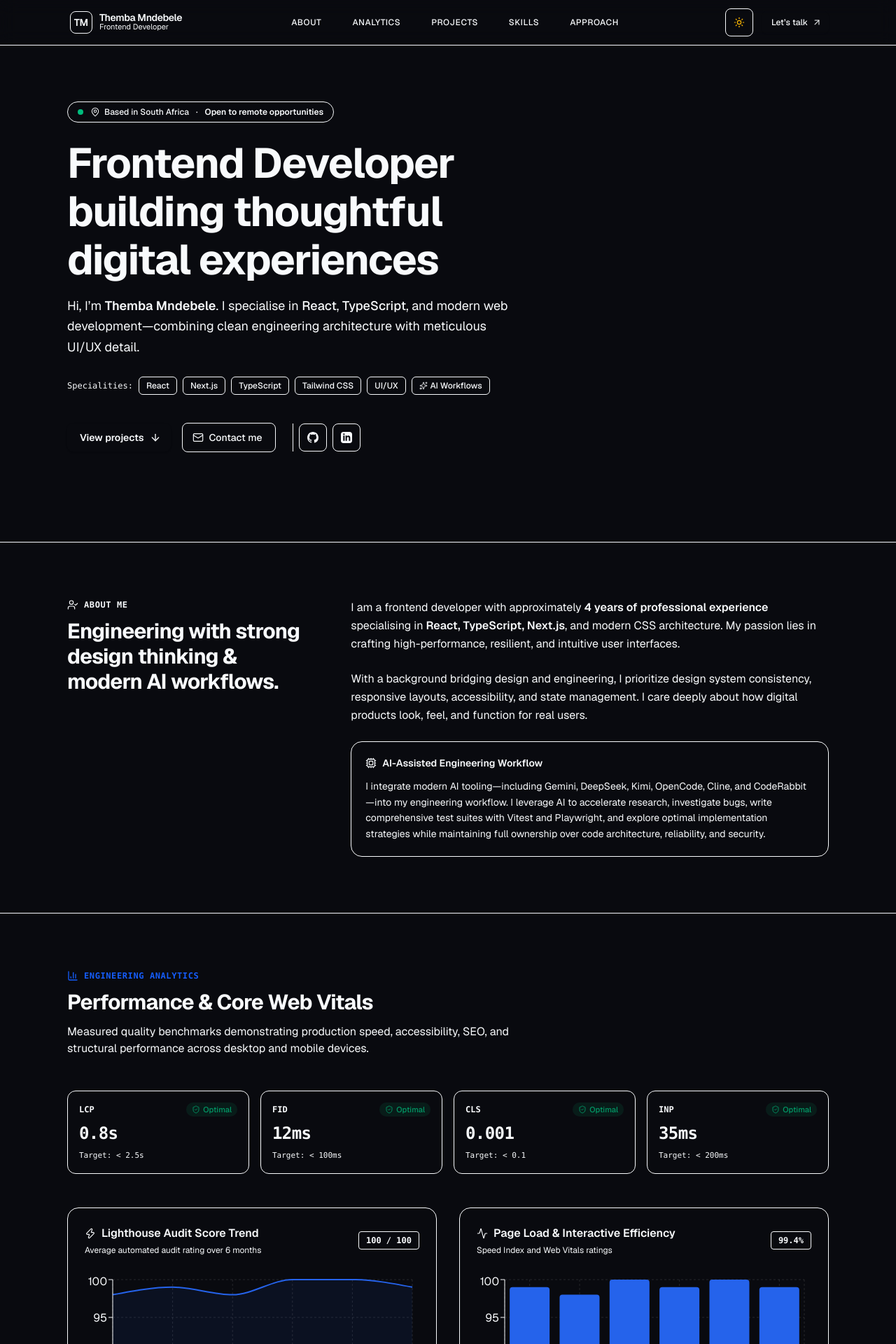
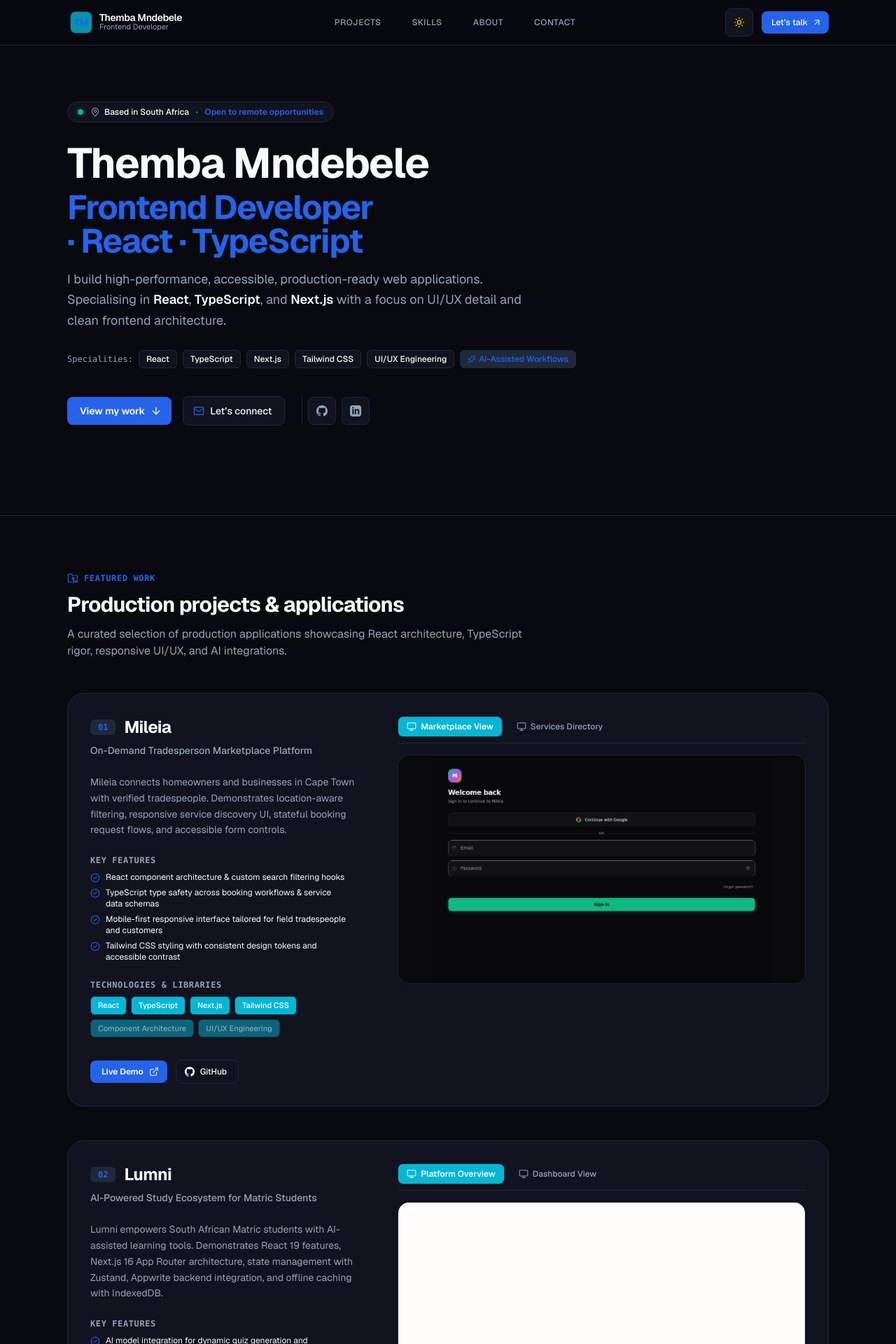
Before and after one commit to thembaxx/portfolio-, a Next.js app: page / in a window 1280 px wide. Shown: the top 1920 px of the page at 70% size. Built offline with nearby package versions, Linux system fonts and the light colour scheme.

Commit message:
refactor: audit and refine portfolio for recruiter impact, UX, and accessibility
Co-authored-by: thembaxx <57948152+thembaxx@users.noreply.github.com>

```diff
--- a/src/app/globals.css
+++ b/src/app/globals.css
@@ -1,4 +1,26 @@
 @import "tailwindcss";
+
+@theme {
+  --color-background: var(--background);
+  --color-foreground: var(--foreground);
+  --color-card: var(--card);
+  --color-card-foreground: var(--card-foreground);
+  --color-popover: var(--popover);
+  --color-popover-foreground: var(--popover-foreground);
+  --color-primary: var(--primary);
+  --color-primary-foreground: var(--primary-foreground);
+  --color-secondary: var(--secondary);
+  --color-secondary-foreground: var(--secondary-foreground);
+  --color-muted: var(--muted);
+  --color-muted-foreground: var(--muted-foreground);
+  --color-accent: var(--accent);
+  --color-accent-foreground: var(--accent-foreground);
+  --color-destructive: var(--destructive);
+  --color-destructive-foreground: var(--destructive-foreground);
+  --color-border: var(--border);
+  --color-input: var(--input);
+  --color-ring: var(--ring);
+}
 
 @layer base {
   :root {
--- a/src/app/page.tsx
+++ b/src/app/page.tsx
@@ -1,10 +1,8 @@
 import { Navbar } from "@/components/Navbar";
 import { Hero } from "@/components/Hero";
-import { About } from "@/components/About";
-import { AnalyticsSection } from "@/components/AnalyticsSection";
 import { ProjectSection } from "@/components/ProjectSection";
 import { Skills } from "@/components/Skills";
-import { Approach } from "@/components/Approach";
+import { About } from "@/components/About";
 import { Contact } from "@/components/Contact";
 import { Footer } from "@/components/Footer";
 
@@ -21,11 +19,9 @@ export default function Home() {
       <Navbar />
       <main id="main-content" className="flex-1">
         <Hero />
-        <About />
-        <AnalyticsSection />
         <ProjectSection />
         <Skills />
-        <Approach />
+        <About />
         <Contact />
       </main>
       <Footer />
--- a/src/components/AnalyticsSection.tsx
+++ b/src/components/AnalyticsSection.tsx
@@ -1,6 +1,6 @@
 "use client";
 
-import { useEffect, useState } from "react";
+import { useSyncExternalStore } from "react";
 import { Activity, BarChart3, ShieldCheck, Zap } from "lucide-react";
 import {
   AreaChart,
@@ -30,12 +30,14 @@ const vitalsBreakdown = [
   { metric: "INP", value: "35ms", benchmark: "< 200ms", status: "Optimal" },
 ];
 
+const emptySubscribe = () => () => {};
+
 export function AnalyticsSection() {
-  const [mounted, setMounted] = useState(false);
-
-  useEffect(() => {
-    setMounted(true);
-  }, []);
+  const mounted = useSyncExternalStore(
+    emptySubscribe,
+    () => true,
+    () => false
+  );
 
   return (
     <section id="analytics" className="py-20 border-b border-border transition-colors scroll-mt-24">
--- a/src/components/Contact.tsx
+++ b/src/components/Contact.tsx
@@ -19,11 +19,11 @@ export function Contact() {
 
           <div className="flex flex-col sm:flex-row items-stretch sm:items-center gap-4 pt-2">
             <a
-              href="mailto:me@themba.dev"
+              href="mailto:mndebele.themba@gmail.com"
               className="inline-flex items-center justify-center gap-2.5 pl-5 pr-6 py-3.5 rounded-xl bg-primary text-primary-foreground font-semibold text-sm shadow-sm hover:bg-primary/90 active:scale-[0.97] transition-[color,background-color,border-color,transform] duration-150 ease-out focus-visible:outline-none focus-visible:ring-2 focus-visible:ring-ring focus-visible:ring-offset-2 focus-visible:ring-offset-background"
             >
               <Mail className="w-4 h-4" strokeWidth={2} aria-hidden="true" />
-              <span>me@themba.dev</span>
+              <span>mndebele.themba@gmail.com</span>
             </a>
 
             <a
--- a/src/components/Footer.tsx
+++ b/src/components/Footer.tsx
@@ -29,7 +29,7 @@ export function Footer() {
             LinkedIn
           </a>
           <a
-            href="mailto:me@themba.dev"
+            href="mailto:mndebele.themba@gmail.com"
             className="hover:text-foreground transition-colors focus-visible:outline-none focus-visible:ring-2 focus-visible:ring-ring focus-visible:ring-offset-2 focus-visible:ring-offset-background rounded px-1.5 py-0.5"
           >
             Email
--- a/src/components/Hero.tsx
+++ b/src/components/Hero.tsx
@@ -24,23 +24,20 @@ export function Hero() {
           {/* Main Value Proposition */}
           <div className="space-y-4">
             <h1 className="text-3xl sm:text-5xl lg:text-6xl font-bold tracking-tight leading-[1.15] [text-wrap:balance]">
-              Frontend Developer building{" "}
-              <span className="text-primary font-bold">
-                thoughtful digital experiences
+              Themba Mndebele
+              <span className="block text-primary font-bold text-2xl sm:text-4xl lg:text-5xl mt-1">
+                Frontend Developer · React · TypeScript
               </span>
             </h1>
             <p className="text-base sm:text-lg text-muted-foreground leading-relaxed max-w-2xl font-normal [text-wrap:pretty]">
-              Hi, I’m <strong className="text-foreground font-semibold">Themba Mndebele</strong>. I
-              specialise in <strong className="text-foreground font-medium">React</strong>,{" "}
-              <strong className="text-foreground font-medium">TypeScript</strong>, and modern web
-              development&mdash;combining clean engineering architecture with meticulous UI/UX detail.
+              I build high-performance, accessible, production-ready web applications. Specialising in <strong className="text-foreground font-semibold">React</strong>, <strong className="text-foreground font-semibold">TypeScript</strong>, and <strong className="text-foreground font-semibold">Next.js</strong> with a focus on UI/UX detail and clean frontend architecture.
             </p>
           </div>
 
           {/* Tech stack highlights */}
           <div className="flex flex-wrap items-center gap-2 pt-1 text-xs">
             <span className="font-mono text-muted-foreground">Specialities:</span>
-            {["React", "Next.js", "TypeScript", "Tailwind CSS", "UI/UX"].map((tech) => (
+            {["React", "TypeScript", "Next.js", "Tailwind CSS", "UI/UX Engineering"].map((tech) => (
               <span
                 key={tech}
                 className="px-2.5 py-1 rounded-md bg-card border border-border text-foreground font-medium shadow-2xs whitespace-nowrap"
@@ -50,28 +47,26 @@ export function Hero() {
             ))}
             <span className="inline-flex items-center gap-1 px-2.5 py-1 rounded-md bg-accent border border-border text-primary font-medium whitespace-nowrap">
               <Sparkles className="w-3 h-3 text-primary" strokeWidth={1.75} aria-hidden="true" />
-              <span>AI Workflows</span>
+              <span>AI-Assisted Workflows</span>
             </span>
           </div>
 
           {/* Call to Actions */}
           <div className="pt-4 flex flex-wrap items-center gap-4">
-            {/* Button with icon on right gets slightly smaller padding on the icon side: pl-4.5 pr-3.5 */}
             <a
               href="#projects"
               className="inline-flex items-center gap-2 pl-4.5 pr-3.5 py-2.5 rounded-lg bg-primary text-primary-foreground font-semibold text-sm shadow-sm hover:bg-primary/90 active:scale-[0.97] transition-[color,background-color,border-color,transform] duration-150 ease-out focus-visible:outline-none focus-visible:ring-2 focus-visible:ring-ring focus-visible:ring-offset-2 focus-visible:ring-offset-background"
             >
-              <span>View projects</span>
+              <span>View my work</span>
               <ArrowDown className="w-4 h-4" strokeWidth={2} aria-hidden="true" />
             </a>
 
-            {/* Button with icon on left gets slightly smaller padding on the icon side: pl-3.5 pr-4.5 */}
             <a
-              href="mailto:me@themba.dev"
+              href="mailto:mndebele.themba@gmail.com"
               className="inline-flex items-center gap-2 pl-3.5 pr-4.5 py-2.5 rounded-lg bg-card hover:bg-accent text-foreground border border-border text-sm font-medium active:scale-[0.97] transition-[color,background-color,border-color,transform] duration-150 ease-out focus-visible:outline-none focus-visible:ring-2 focus-visible:ring-ring focus-visible:ring-offset-2 focus-visible:ring-offset-background"
             >
               <Mail className="w-4 h-4 text-primary" strokeWidth={1.75} aria-hidden="true" />
-              <span>Contact me</span>
+              <span>Let’s connect</span>
             </a>
 
             <div className="flex items-center gap-2 ml-2 pl-2 border-l border-border">
--- a/src/components/Navbar.tsx
+++ b/src/components/Navbar.tsx
@@ -1,29 +1,40 @@
 "use client";
 
-import { useState, useEffect } from "react";
+import { useState, useEffect, useSyncExternalStore } from "react";
 import Link from "next/link";
 import { useTheme } from "next-themes";
 import { Menu, X, ArrowUpRight, Sun, Moon } from "lucide-react";
 
+const emptySubscribe = () => () => {};
+
 export function Navbar() {
   const [mobileMenuOpen, setMobileMenuOpen] = useState(false);
-  const [mounted, setMounted] = useState(false);
+  const mounted = useSyncExternalStore(
+    emptySubscribe,
+    () => true,
+    () => false
+  );
   const { theme, setTheme } = useTheme();
 
   useEffect(() => {
-    setMounted(true);
-  }, []);
+    const handleKeyDown = (e: KeyboardEvent) => {
+      if (e.key === "Escape" && mobileMenuOpen) {
+        setMobileMenuOpen(false);
+      }
+    };
+    window.addEventListener("keydown", handleKeyDown);
+    return () => window.removeEventListener("keydown", handleKeyDown);
+  }, [mobileMenuOpen]);
 
   const navLinks = [
-    { name: "About", href: "#about" },
-    { name: "Analytics", href: "#analytics" },
     { name: "Projects", href: "#projects" },
     { name: "Skills", href: "#skills" },
-    { name: "Approach", href: "#approach" },
+    { name: "About", href: "#about" },
+    { name: "Contact", href: "#contact" },
   ];
 
   return (
-    <header className="sticky top-0 z-50 backdrop-blur-md bg-background/80 border-b border-border transition-colors">
+    <header className="sticky top-0 z-50 backdrop-blur-md bg-background/95 border-b border-border transition-colors">
       <div className="max-w-6xl mx-auto px-4 sm:px-6 lg:px-8 h-16 flex items-center justify-between">
         {/* Monogram / Name Logo */}
         <Link
--- a/src/components/ProjectCard.tsx
+++ b/src/components/ProjectCard.tsx
@@ -86,9 +86,10 @@ export function ProjectCard({ project, index }: ProjectCardProps) {
               href={project.liveUrl}
               target="_blank"
               rel="noopener noreferrer"
+              aria-label={`Open Live Demo for ${project.title}`}
               className="inline-flex items-center gap-2 pl-4 pr-3 py-2 rounded-lg bg-primary hover:bg-primary/90 text-primary-foreground font-semibold text-xs active:scale-[0.97] transition-[color,background-color,border-color,transform] duration-150 ease-out focus-visible:outline-none focus-visible:ring-2 focus-visible:ring-ring focus-visible:ring-offset-2 focus-visible:ring-offset-background"
             >
-              <span>Live website</span>
+              <span>Live Demo</span>
               <ExternalLink className="w-3.5 h-3.5" strokeWidth={1.75} aria-hidden="true" />
             </a>
 
@@ -96,12 +97,13 @@ export function ProjectCard({ project, index }: ProjectCardProps) {
               href={project.githubUrl}
               target="_blank"
               rel="noopener noreferrer"
+              aria-label={`View GitHub repository for ${project.title}`}
               className="inline-flex items-center gap-2 pl-3 pr-4 py-2 rounded-lg bg-card hover:bg-accent border border-border text-foreground text-xs font-medium active:scale-[0.97] transition-[color,background-color,border-color,transform] duration-150 ease-out focus-visible:outline-none focus-visible:ring-2 focus-visible:ring-ring focus-visible:ring-offset-2 focus-visible:ring-offset-background"
             >
               <svg className="w-3.5 h-3.5 fill-current shrink-0" viewBox="0 0 24 24" aria-hidden="true">
                 <path d="M12 0C5.37 0 0 5.37 0 12c0 5.31 3.435 9.795 8.205 11.385.6.105.825-.255.825-.57 0-.285-.015-1.23-.015-2.235-3.015.555-3.795-.735-4.035-1.41-.135-.345-.72-1.41-1.23-1.695-.42-.225-1.02-.78-.015-.795.945-.015 1.62.87 1.845 1.23 1.08 1.815 2.805 1.305 3.495.99.105-.78.42-1.305.765-1.605-2.67-.3-5.46-1.335-5.46-5.925 0-1.305.465-2.385 1.23-3.225-.12-.3-.54-1.53.12-3.18 0 0 1.005-.315 3.3 1.23.96-.27 1.98-.405 3-.405s2.04.135 3 .405c2.295-1.56 3.3-1.23 3.3-1.23.66 1.65.24 2.88.12 3.18.765.84 1.23 1.905 1.23 3.225 0 4.605-2.805 5.625-5.475 5.925.435.375.81 1.095.81 2.22 0 1.605-.015 2.895-.015 3.3 0 .315.225.69.825.57A12.02 12.02 0 0024 12c0-6.63-5.37-12-12-12z" />
               </svg>
-              <span>GitHub code</span>
+              <span>GitHub</span>
             </a>
           </div>
         </div>
--- a/src/components/ProjectSection.tsx
+++ b/src/components/ProjectSection.tsx
@@ -7,30 +7,29 @@ export function ProjectSection() {
       id: "mileia",
       title: "Mileia",
       subtitle: "On-Demand Tradesperson Marketplace Platform",
-      oneLiner:
-        "Connect with verified local tradespeople in Cape Town on demand.",
+      oneLiner: "An on-demand marketplace connecting local residents with verified tradespeople.",
       description:
-        "Mileia is an on-demand marketplace connecting Cape Town residents with verified local tradespeople (plumbers, electricians, builders). Features location-based filtering, instant booking workflows, and mobile-first responsive layout.",
+        "Mileia connects homeowners and businesses in Cape Town with verified tradespeople. Demonstrates location-aware filtering, responsive service discovery UI, stateful booking request flows, and accessible form controls.",
       features: [
-        "Location-aware trade service search and verified professional directory",
-        "On-demand booking request flow and service estimation interface",
-        "Mobile-first responsive UI built for frictionless field access",
-        "Polished design system with dynamic service filtering components",
+        "React component architecture & custom search filtering hooks",
+        "TypeScript type safety across booking workflows & service data schemas",
+        "Mobile-first responsive interface tailored for field tradespeople and customers",
+        "Tailwind CSS styling with consistent design tokens and accessible contrast",
       ],
       technologies: ["React", "TypeScript", "Next.js", "Tailwind CSS"],
-      tools: ["Lucide Icons", "UI/UX Architecture"],
+      tools: ["Component Architecture", "UI/UX Engineering"],
       screenshots: [
         {
           src: "/projects/mileia-1.png",
-          alt: "Mileia homepage marketplace screenshot",
+          alt: "Mileia marketplace homepage interface showing tradesperson discovery and service filtering",
           type: "desktop",
           label: "Marketplace View",
         },
         {
           src: "/projects/mileia-2.png",
-          alt: "Mileia services list screenshot",
+          alt: "Mileia trade service listing page showing professional profiles and booking CTAs",
           type: "desktop",
-          label: "Services Listing",
+          label: "Services Directory",
         },
       ],
       liveUrl: "https://mileia.vercel.app",
@@ -39,35 +38,66 @@ export function ProjectSection() {
     {
       id: "lumni",
       title: "Lumni",
-      subtitle: "AI-Powered Study Companion for South African Matric Students",
-      oneLiner:
-        "Pass your Matric with confidence using personalized quizzes, flashcards, and smart study planning.",
+      subtitle: "AI-Powered Study Ecosystem for Matric Students",
+      oneLiner: "An AI-powered web platform providing adaptive quizzes, past paper revisions, and study analytics.",
       description:
-        "Lumni is a full-featured study ecosystem designed specifically for South African Matric students. Built with Next.js 16, React 19, TypeScript, Appwrite, and AI model integrations, it delivers adaptive quizzes, past paper revisions, interactive flashcards, and real-time study analytics.",
+        "Lumni empowers South African Matric students with AI-assisted learning tools. Demonstrates React 19 features, Next.js 16 App Router architecture, state management with Zustand, Appwrite backend integration, and offline caching with IndexedDB.",
       features: [
-        "AI-generated personalized quizzes, flashcards, and exam preparation modules",
-        "South African Matric subject syllabus alignment & past paper repository",
-        "Real-time study session analytics, performance graphs, and goal tracking",
-        "Robust offline-first architecture with Dexie.js and IndexedDB caching",
+        "AI model integration for dynamic quiz generation and explanation breakdowns",
+        "Zustand state management for interactive flashcards, session timers, and quiz scoring",
+        "Syllabus alignment with past paper PDF rendering & KaTeX mathematical expression support",
+        "Offline-first client caching using Dexie.js & IndexedDB for low-connectivity environments",
       ],
       technologies: ["React 19", "TypeScript", "Next.js 16", "Tailwind CSS", "Appwrite"],
-      tools: ["Vitest", "Playwright", "Zustand", "Katex", "Sentry"],
+      tools: ["Zustand", "Vitest", "Playwright", "KaTeX"],
       screenshots: [
         {
           src: "/projects/lumni-1.png",
-          alt: "Lumni AI study platform homepage screenshot",
+          alt: "Lumni AI learning companion home screen featuring study mode choices and course selection",
           type: "desktop",
           label: "Platform Overview",
         },
         {
           src: "/projects/lumni-2.png",
-          alt: "Lumni study dashboard screenshot",
+          alt: "Lumni student dashboard showing study stats, active flashcards, and progress tracking",
           type: "desktop",
           label: "Dashboard View",
         },
       ],
       liveUrl: "https://lumni-psi.vercel.app",
       githubUrl: "https://github.com/thembaxx/lumni",
+    },
+    {
+      id: "next-beta",
+      title: "Nextdot (next-beta)",
+      subtitle: "Full-Stack E-Commerce & Management Platform",
+      oneLiner: "A full-stack web application showcasing product catalogs, cart management, and modern UI components.",
+      description:
+        "Nextdot (next-beta) is a web application built with Next.js, React, and TypeScript. Demonstrates product discovery, dynamic filter states, responsive card grid architecture, and clean client-server data flow.",
+      features: [
+        "Dynamic product filtering and responsive catalog layout",
+        "Client-side cart state handling and checkout UI workflows",
+        "TypeScript interfaces ensuring strict props and API response typing",
+        "Optimized image rendering using Next.js Image component",
+      ],
+      technologies: ["React", "TypeScript", "Next.js", "Tailwind CSS"],
+      tools: ["UI System", "API Integration"],
+      screenshots: [
+        {
+          src: "/projects/next-beta-1.png",
+          alt: "Nextdot application interface showing product showcase grid and interactive navigation",
+          type: "desktop",
+          label: "Product Showcase",
+        },
+        {
+          src: "/projects/next-beta-2.png",
+          alt: "Nextdot detail view interface displaying item configuration and cart actions",
+          type: "desktop",
+          label: "Product Detail View",
+        },
+      ],
+      liveUrl: "https://next-beta-five.vercel.app",
+      githubUrl: "https://github.com/thembaxx/next-beta",
     },
   ];
 
```
Also changed, not shown: 2 other files (tests, documents, lock files or other folders).
